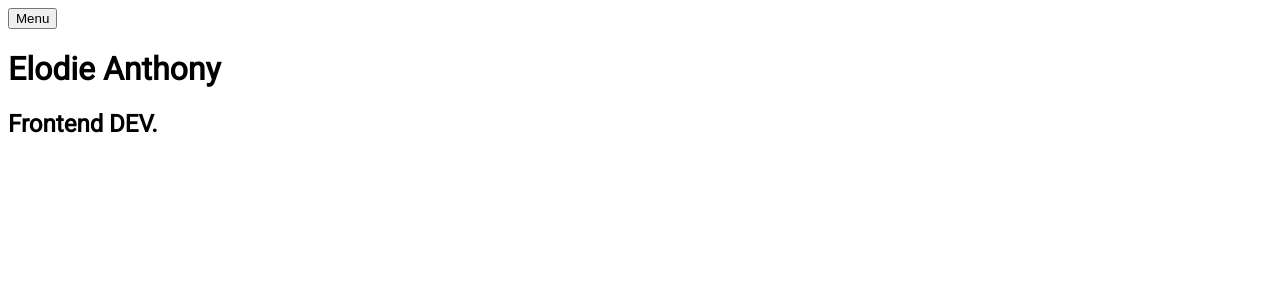
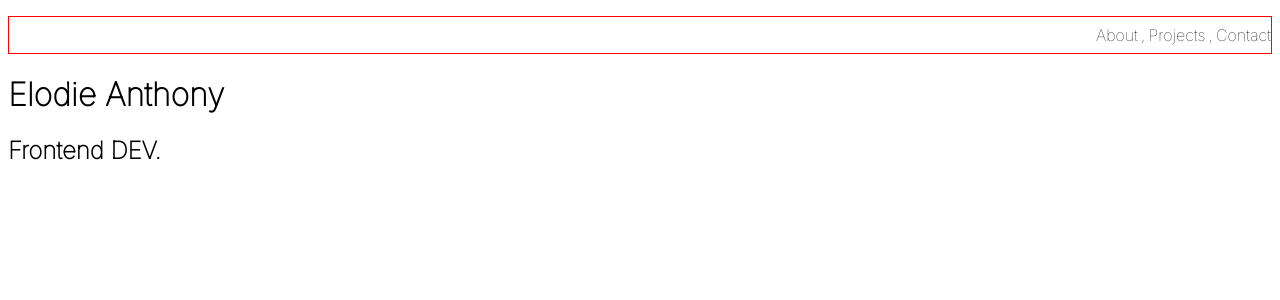
Before and after one commit to elodieanthony/portfolio, a Vue app: page / in a window 1280 px wide. Shown: the top 300 px of the page. Built offline with nearby package versions, Linux system fonts and the light colour scheme.

Commit message:
Add default pages and nav

```diff
--- a/src/App.vue
+++ b/src/App.vue
@@ -13,16 +13,20 @@ export default {
   },
   data() {
     return {
-      menu_items: ['About', 'Projects', 'Contact'],
+      menu_items: [
+        { name: 'About', link: '/about' },
+        { name: 'Projects', link: '/projects' },
+        { name: 'Contact', link: '/contact' }
+      ],
     };
   },
 };
 </script>
 
 <style lang="scss">
-@import url('https://fonts.googleapis.com/css2?family=Montserrat:ital,wght@0,100;0,200;0,300;0,400;0,500;0,600;1,100;1,200;1,300;1,400;1,500&family=Roboto&display=swap');
+@import url('https://fonts.googleapis.com/css2?family=Inter:wght@100&family=Montserrat:ital,wght@0,100;0,200;0,300;0,400;0,500;0,600;1,100;1,200;1,300;1,400;1,500&family=Roboto&display=swap');
 html {
-  font-family: 'Roboto', sans-serif;
+  font-family: 'Inter', sans-serif;
 }
 
 ul {
--- a/src/components/NavLinks.vue
+++ b/src/components/NavLinks.vue
@@ -1,7 +1,20 @@
 <template>
   <ul class="nav-links">
-    <li class="nav-links__li" v-for="item in menuItems" :key="item.key">
-      <a href="/">{{ item }}</a>
+    <li class="nav-links__li" v-if="isMobile">
+      <a href="/">Home</a>
+    </li>
+    <li
+      class="nav-links__li"
+      v-for="(item, index) in menuItems"
+      :key="item.key"
+    >
+      <a :href="item.link">{{ item.name }}</a>
+      <span></span>
+      <span
+        class="nav-links__span"
+        v-if="index !== menuItems.length - 1 && !isMobile"
+        >,</span
+      >
     </li>
   </ul>
 </template>
@@ -14,6 +27,7 @@ export default {
       type: Array,
       required: true,
     },
+    isMobile: Boolean,
   },
 };
 </script>
@@ -28,5 +42,15 @@ export default {
   &__li {
     padding: 0.5rem 0;
   }
+  &__span {
+    padding: 0 0.2rem;
+  }
+}
+@media (min-width: '1024px') {
+  .nav-links {
+    flex-direction: row;
+    height: inherit;
+    justify-content: flex-end;
+  }
 }
 </style>
--- a/src/components/Navigation.vue
+++ b/src/components/Navigation.vue
@@ -4,7 +4,7 @@
     v-if="showSideMenu"
     @close="handleSideMenuClose"
   >
-    <NavLinks :menuItems="menuItems"></NavLinks>
+    <NavLinks :menuItems="menuItems" :isMobile="showSideMenu"></NavLinks>
   </SideMenu>
   <div class="main-navigation">
     <button class="main-navigation__button" @click="showSideMenu = true">
@@ -53,6 +53,15 @@ a {
 .main-navigation {
   &__nav {
     display: none;
+
+    @media (min-width: '1024px') {
+      display: block;
+    }
+  }
+  &__button {
+    @media (min-width: '1024px') {
+      display: none;
+    }
   }
 }
 </style>
--- a/src/components/SideMenu.vue
+++ b/src/components/SideMenu.vue
@@ -1,6 +1,9 @@
 <template>
   <aside class="side-menu">
-    <button @click="closeSideMenu">Close</button>
+    <header class="side-menu__header">
+      <a href="/">Elodie Anthony</a>
+      <button @click="closeSideMenu">Close</button>
+    </header>
     <slot></slot>
   </aside>
 </template>
@@ -10,10 +13,19 @@ export default {
   name: 'SideMenu',
   methods: {
     closeSideMenu() {
-      this.$emit('close', false);
-    },
-  },
+      this.$emit('close', false)
+    }
+  }
 };
 </script>
 
-<style></style>
+<style lang="scss">
+
+.side-menu {
+  &__header {
+    display: flex;
+    justify-content: space-between;
+  }
+}
+
+</style>
--- a/src/main.js
+++ b/src/main.js
@@ -3,12 +3,16 @@ import App from './App.vue';
 import { createRouter, createWebHistory } from 'vue-router';
 import HomePage from './views/HomePage.vue';
 import AboutPage from './views/AboutPage.vue';
+import ProjectPage from './views/Projects.vue';
+import ContactPage from './views/Contact.vue';
 
 const router = createRouter({
   history: createWebHistory(),
   routes: [
     { path: '/', component: HomePage },
+    { path: '/projects', component: ProjectPage },
     { path: '/about', component: AboutPage },
+    { path: '/contact', component: ContactPage },
   ],
 });
 const app = createApp(App);
--- /dev/null
+++ b/src/views/Contact.vue
@@ -0,0 +1,13 @@
+<template>
+  <div class="contact-page">
+    <h1>Contact</h1>
+  </div>
+</template>
+
+<script>
+export default {
+  name: 'ContactPage',
+};
+</script>
+
+<style></style>
--- /dev/null
+++ b/src/views/Projects.vue
@@ -0,0 +1,13 @@
+<template>
+  <div class="projects-page">
+    <h1>Projects</h1>
+  </div>
+</template>
+
+<script>
+export default {
+  name: 'ProjectPage',
+};
+</script>
+
+<style></style>
```
